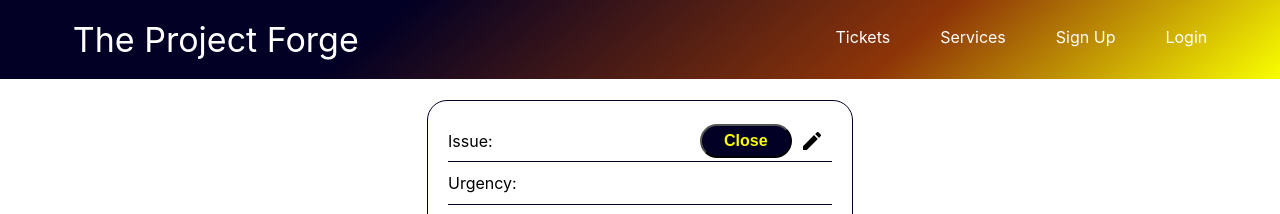
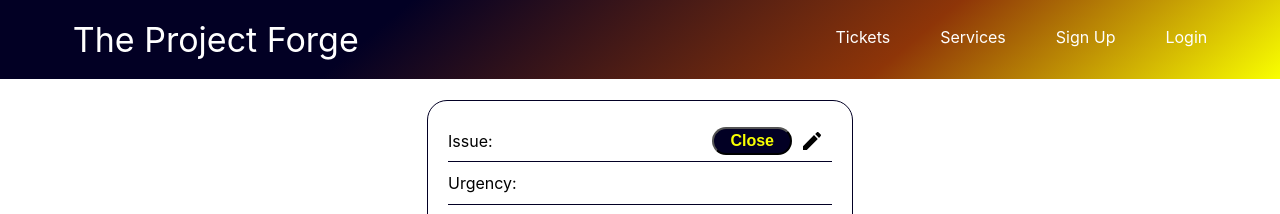
Before and after one commit to RedBrand88/issue-tracker-frontend, a React (Create React App) app: page /view-ticket/1 in a window 1280 px wide. Shown: the top 214 px of the page. Built offline with nearby package versions, Linux system fonts and the light colour scheme; no server answers.

Commit message:
change button styles

```diff
--- a/src/Components/Button/Button.module.css
+++ b/src/Components/Button/Button.module.css
@@ -2,7 +2,7 @@
     background-color: #020024;
     color: #f9ff00;
     border-radius: 50px;
-    padding: .4rem 1.4rem;
+    padding: .2rem 1rem;
     font-weight: bold;
     cursor: pointer;
     font-size: 1rem;
```
